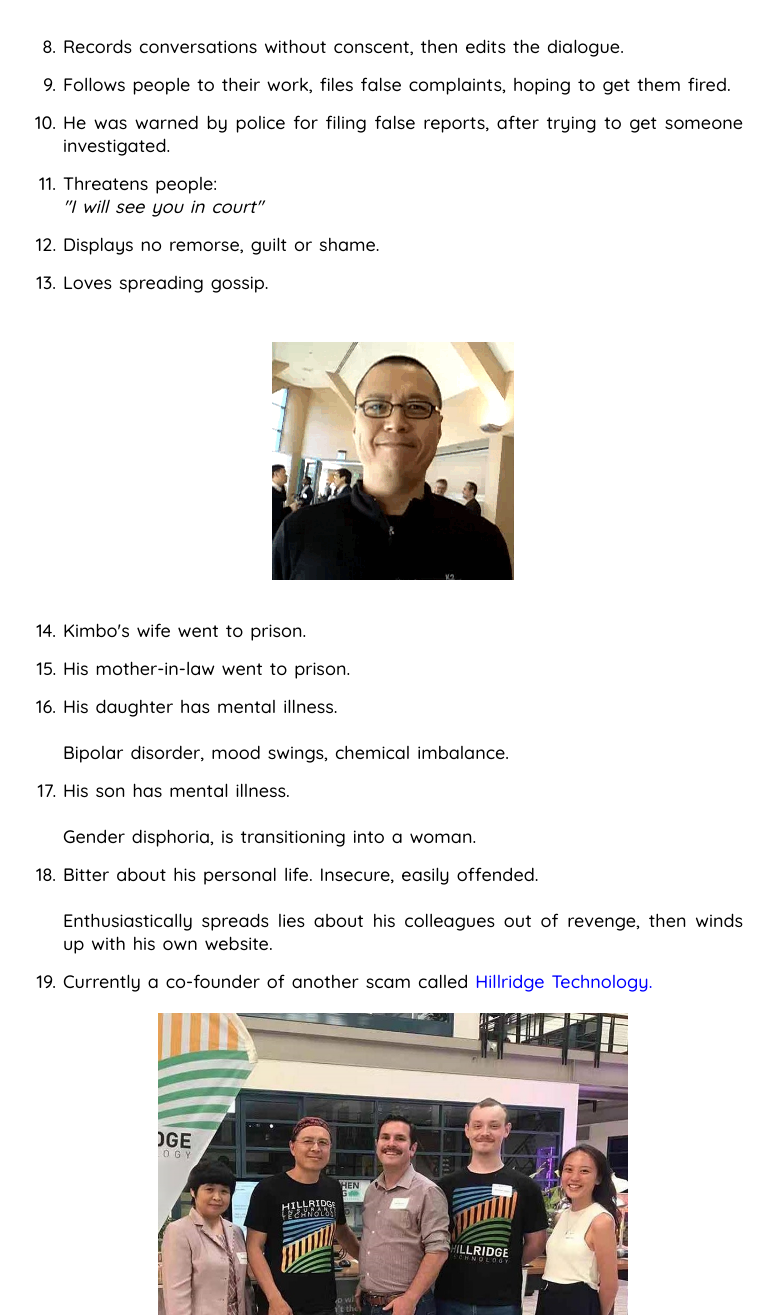
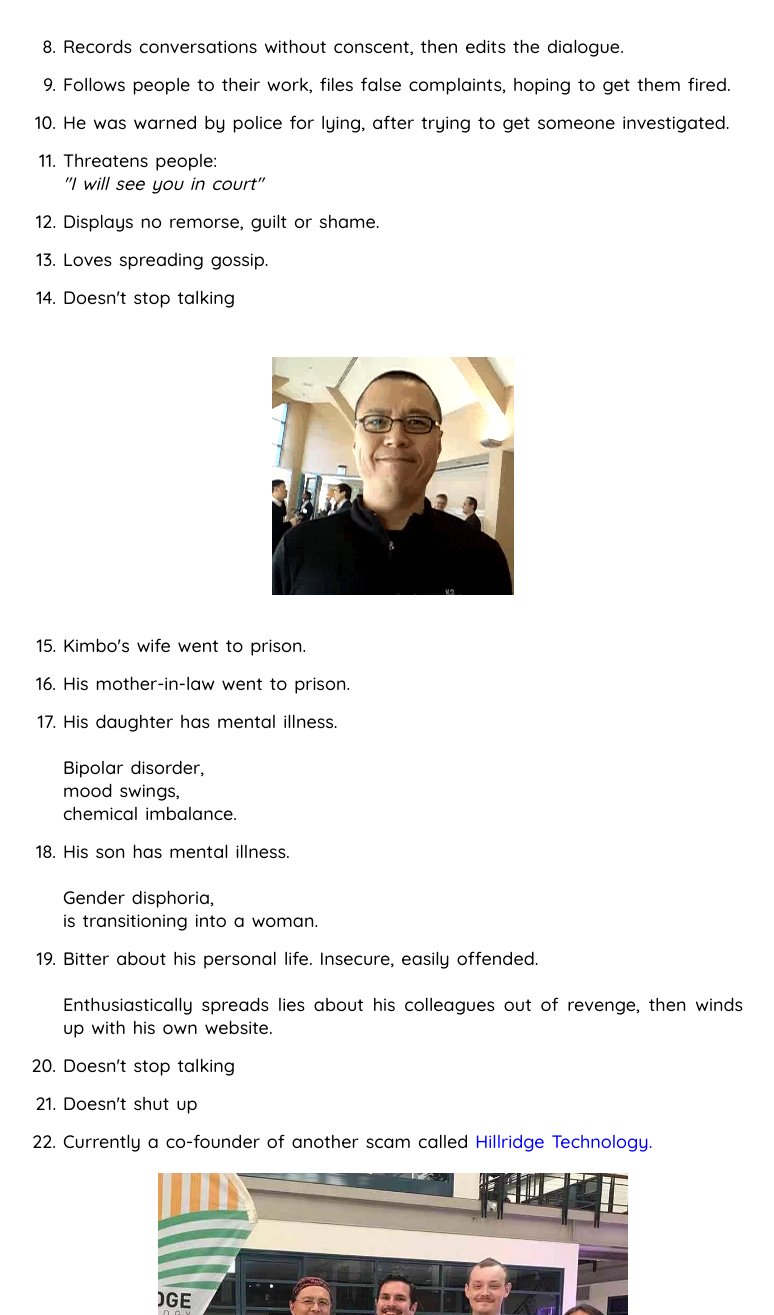
Before and after one commit to yangchul2000/kimbofraud, a plain HTML site: page index.html in a window 1280 px wide. Shown: the part 1179-2494 px from the top of the page, without its empty margins (247-1021 px from the left). Drawn offline with Linux system fonts and the light colour scheme; a web font is replaced by a local one.

Commit message:
Update index.html

```diff
--- a/index.html
+++ b/index.html
@@ -164,10 +164,11 @@
             <br />
 			<li>Records conversations without conscent, then edits the dialogue.</li>
 			<li>Follows people to their work, files false complaints, hoping to get them fired.</li>
-			<li>He was warned by police for filing false reports, after trying to get someone investigated.</li>
+			<li>He was warned by police for lying, after trying to get someone investigated.</li>
 			<li>Threatens people: <br /> <i>"I will see you in court"</i></li>
 			<li>Displays no remorse, guilt or shame.</li>
                         <li>Loves spreading gossip.</li>
+			<li>Doesn't stop talking</li>
         <br />
 			<div class="image2">
 				<img src='kimbo5.gif' class='picture'>
@@ -175,9 +176,11 @@
 	    <br />
 			<li>Kimbo's wife went to prison.</li>
 			<li>His mother-in-law went to prison.</li>
-			<li>His daughter has mental illness. <br /><br /> Bipolar disorder, mood swings, chemical imbalance.</li>
-			<li>His son has mental illness. <br /><br /> Gender disphoria, is transitioning into a woman.</li>
-			<li>Bitter about his personal life. Insecure, easily offended. <br /><br /> Enthusiastically spreads lies about his colleagues out of revenge, then winds up with his own website.
+			<li>His daughter has mental illness. <br /><br /> Bipolar disorder,<br /> mood swings,<br /> chemical imbalance.</li>
+			<li>His son has mental illness. <br /><br /> Gender disphoria,<br /> is transitioning into a woman.</li>
+			<li>Bitter about his personal life. Insecure, easily offended. <br /><br /> Enthusiastically spreads lies about his colleagues out of revenge, then winds up with his own website.</li>
+			<li>Doesn't stop talking</li>
+			<li>Doesn't shut up</li>
             <li>Currently a co-founder of another scam called <a href='https://www.hillridge.com.au/'>Hillridge Technology.</a></li>
 			<div class="image2">
 				<img src='hillridge.jpg' class='picture'>
```
